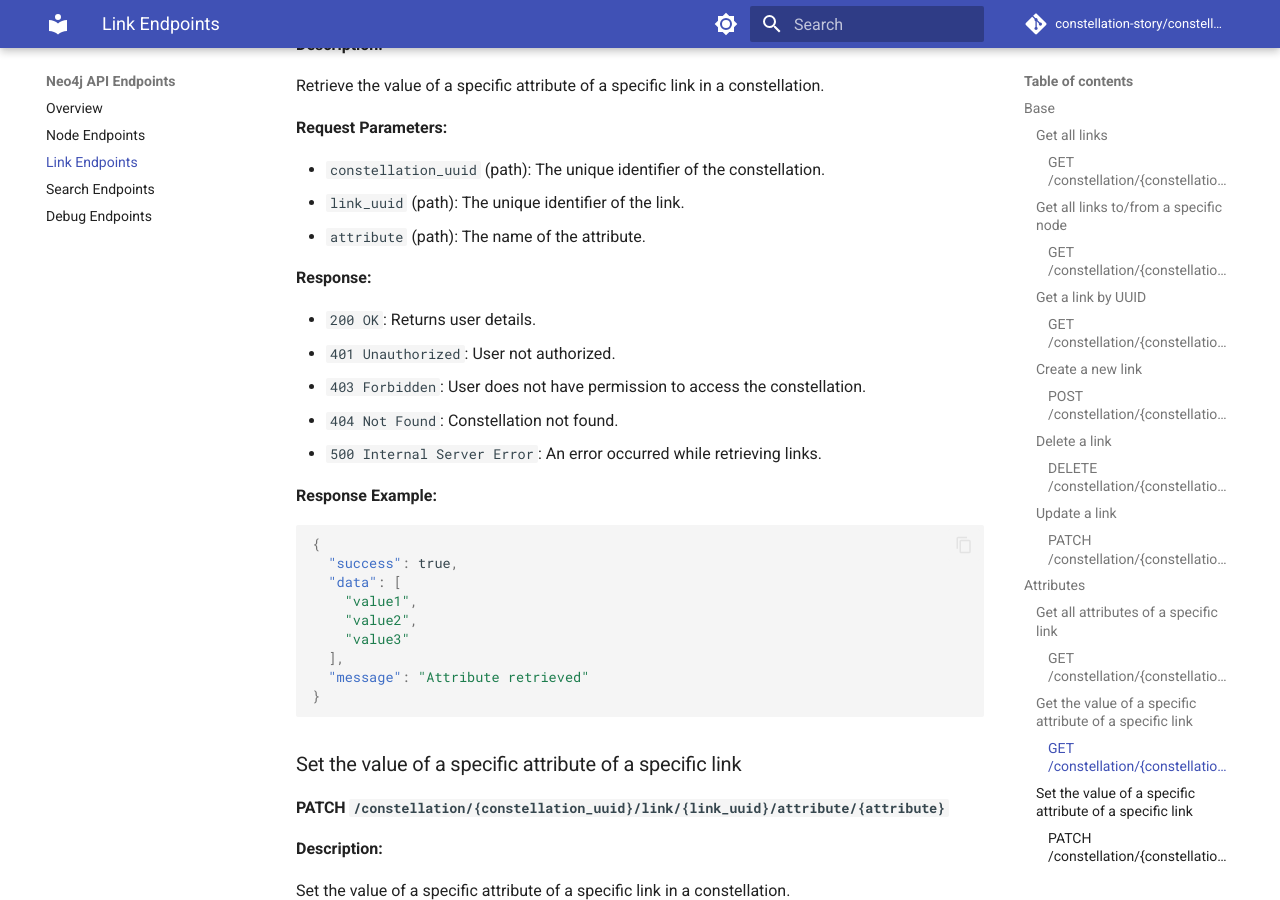
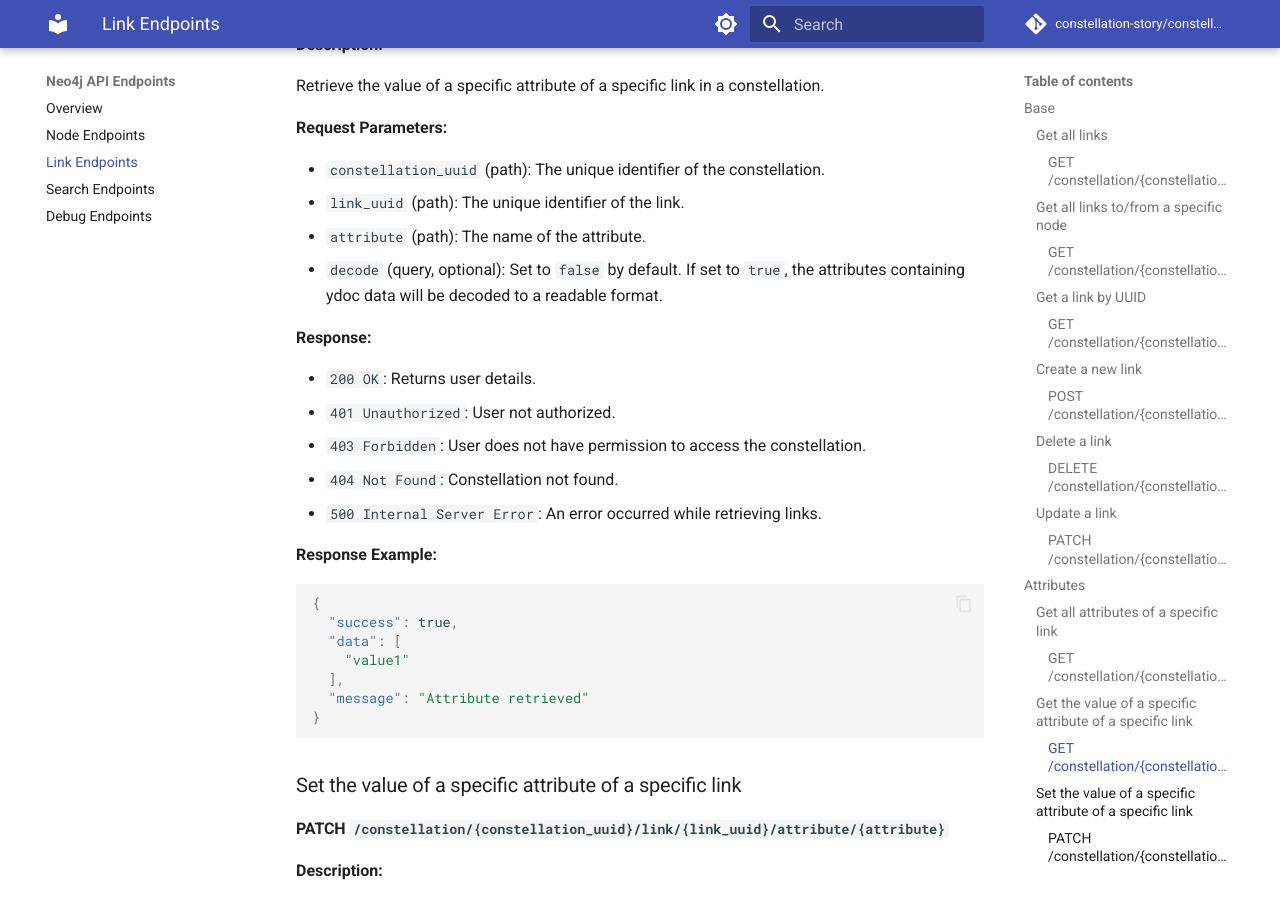
Before and after one commit to Kenan-Blasius/doc-constellation-backend, an MkDocs documentation site: the page built from docs/neo4j_api_endpoints/links.md, in a window 1280 px wide and 900 px high, scrolled down 7698 px. Built offline with MkDocs 1.6.1 and Material for MkDocs 9.7.7, drawn with Linux system fonts in a browser that asks for light colours; comment, search, counter and statistics services are not loaded.

Commit message:
Automated push: 2025-06-18 08:17:49 modification to doc website

```diff
--- a/docs/neo4j_api_endpoints/links.md
+++ b/docs/neo4j_api_endpoints/links.md
@@ -341,6 +341,7 @@ Retrieve the value of a specific attribute of a specific link in a constellation
 - `constellation_uuid` (path): The unique identifier of the constellation.
 - `link_uuid` (path): The unique identifier of the link.
 - `attribute` (path): The name of the attribute.
+- `decode` (query, optional): Set to `false` by default. If set to `true`, the attributes containing ydoc data will be decoded to a readable format.
 
 **Response:**
 
@@ -356,9 +357,7 @@ Retrieve the value of a specific attribute of a specific link in a constellation
 {
   "success": true,
   "data": [
-    "value1",
-    "value2",
-    "value3"
+    "value1"
   ],
   "message": "Attribute retrieved"
 }
```
Also changed, not shown: docs/neo4j_api_endpoints/nodes.md (+1 -0 lines).
